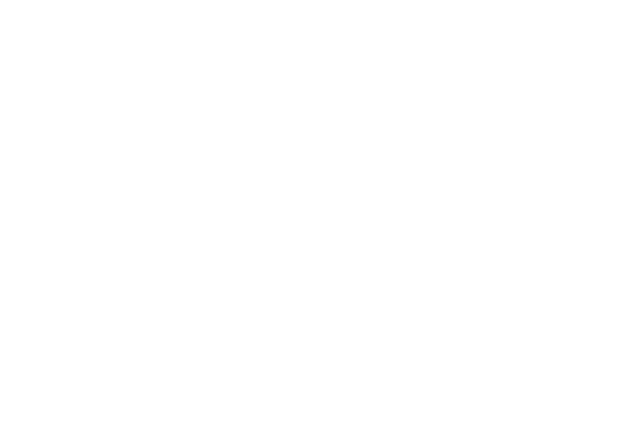
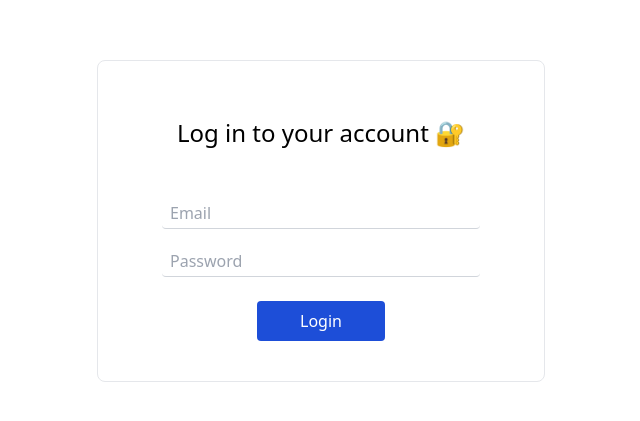
Before and after one commit to koladev32/django-react-auth-app, a React (Create React App) app: page /login in a window 1280 px wide. Shown: the part 179-600 px from the top of the page, without its empty margins (319-959 px from the left). Built offline with nearby package versions, Linux system fonts and the light colour scheme.

Commit message:
- add login logic and protected routes logic

```diff
--- a/src/App.tsx
+++ b/src/App.tsx
@@ -1,5 +1,5 @@
 import React from "react";
-import { BrowserRouter as Router, Switch, Route, Link } from "react-router-dom";
+import { BrowserRouter as Router, Switch, Route } from "react-router-dom";
 import { Login, Profile } from "./pages";
 import store, { persistor } from "./store";
 import { PersistGate } from "redux-persist/integration/react";
@@ -13,9 +13,7 @@
         <Router>
           <div>
             <Switch>
-              <ProtectedRoute path="/login">
-                <Login />
-              </ProtectedRoute>
+              <Route exact path="/login" component={Login} />
               <ProtectedRoute exact path="/" component={Profile} />
             </Switch>
           </div>
--- a/src/pages/Login.tsx
+++ b/src/pages/Login.tsx
@@ -22,9 +22,7 @@
             refreshToken: res.data.refresh,
           })
         );
-        dispatch(
-            authSlice.actions.setAccount(res.data.user)
-        );
+        dispatch(authSlice.actions.setAccount(res.data.user));
         setLoading(false);
         history.push("/");
       })
@@ -39,6 +37,7 @@
       password: "",
     },
     onSubmit: (values) => {
+      setLoading(true);
       handleLogin(values.email, values.password);
     },
     validationSchema: Yup.object({
@@ -47,18 +46,12 @@
     }),
   });
 
-  const classes = {
-    pageBody: "h-screen flex bg-gray-bg1",
-    formContainer:
-      "w-full max-w-md m-auto bg-white rounded-lg border border-primaryBorder shadow-default py-10 px-16",
-    formHeading: "text-2xl  font-medium text-primary mt-4 mb-12 text-center",
-    btnContainer: "flex justify-center items-center mt-6",
-  };
-
   return (
-    <div className={classes.pageBody}>
-      <div className={classes.formContainer}>
-        <h1 className={classes.formHeading}>Log in to your account 🔐</h1>
+    <div className="h-screen flex bg-gray-bg1">
+      <div className="w-full max-w-md m-auto bg-white rounded-lg border border-primaryBorder shadow-default py-10 px-16">
+        <h1 className="text-2xl font-medium text-primary mt-4 mb-12 text-center">
+          Log in to your account 🔐
+        </h1>
         <form onSubmit={formik.handleSubmit}>
           <div className="space-y-4">
             <input
@@ -71,9 +64,7 @@
               onChange={formik.handleChange}
               onBlur={formik.handleBlur}
             />
-            {formik.errors.email ? (
-              <div>{formik.errors.email} </div>
-            ) : null}
+            {formik.errors.email ? <div>{formik.errors.email} </div> : null}
             <input
               className="border-b border-gray-300 w-full px-2 h-8 rounded focus:border-blue-500"
               id="password"
@@ -92,9 +83,10 @@
             {message}
           </div>
 
-          <div className={classes.btnContainer}>
+          <div className="flex justify-center items-center mt-6">
             <button
               type="submit"
+              disabled={loading}
               className="rounded border-gray-300 p-2 w-32 bg-blue-700 text-white"
             >
               Login
--- a/src/pages/Profile.tsx
+++ b/src/pages/Profile.tsx
@@ -1,18 +1,28 @@
 import React from "react";
+import { useDispatch } from "react-redux";
+import { useHistory } from "react-router";
+import authSlice from "../store/slices/auth";
 
 const Profile = () => {
+  const dispatch = useDispatch();
+  const history = useHistory();
+
+  const handleLogout = () => {
+    dispatch(authSlice.actions.setLogout());
+    history.push("/login");
+  };
   return (
     <div className="w-full h-screen">
       <div className="w-full p-6">
         <button
-          type="submit"
+          onClick={handleLogout}
           className="rounded p-2 w-32 bg-red-700 text-white"
         >
           Deconnexion
         </button>
       </div>
       <div className="w-full h-full text-center items-center">
-        <p className="self-center my-auto">Hello, Kolawole</p>
+        <p className="self-center my-auto">Welcome</p>
       </div>
     </div>
   );
--- a/src/routes/ProtectedRoute.tsx
+++ b/src/routes/ProtectedRoute.tsx
@@ -5,10 +5,10 @@
 
 const ProtectedRoute = (props: RouteProps) => {
   const auth = useSelector((state: RootState) => state.auth);
-  console.log(props)
+
   if (auth.account) {
-    if (props.path === '/login'){
-      return <Redirect to={"/"} />
+    if (props.path === "/login") {
+      return <Redirect to={"/"} />;
     }
     return <Route {...props} />;
   } else if (!auth.account) {
--- a/src/types.ts
+++ b/src/types.ts
@@ -1,5 +1,5 @@
 export interface AccountResponse {
-  user : {
+  user: {
     id: string;
     email: string;
     username: string;
```
Also changed, not shown: 1 other file (tests, documents, lock files or other folders).
